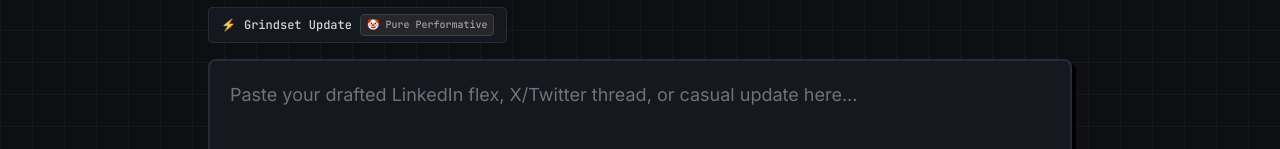
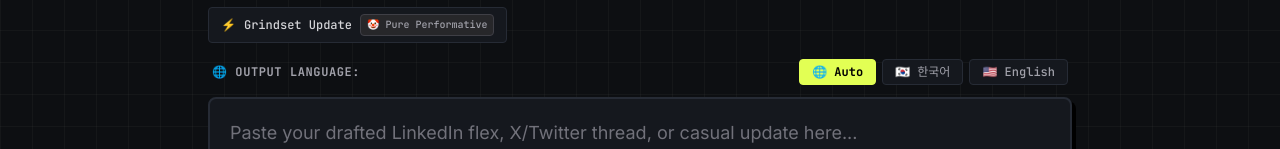
Before and after one commit to jaekeunbaik/DeCringe, a Next.js app: page / in a window 1280 px wide. Shown: the part 386-535 px from the top of the page. Built offline with nearby package versions, Linux system fonts and the light colour scheme; no server answers.

Commit message:
feat: add Output Language Selector (Auto, 🇰🇷 한국어, 🇺🇸 English) for custom AI rewrites

```diff
--- a/app/api/polish/route.ts
+++ b/app/api/polish/route.ts
@@ -4,7 +4,7 @@
 export async function POST(req: NextRequest) {
   try {
     const body = await req.json().catch(() => ({}));
-    const { text } = body;
+    const { text, targetLang } = body;
 
     if (!text || typeof text !== "string" || text.trim().length === 0) {
       return NextResponse.json(
@@ -20,7 +20,7 @@
       );
     }
 
-    const result = await analyzeAndPolishPost(text.trim());
+    const result = await analyzeAndPolishPost(text.trim(), targetLang || "auto");
 
     // Optional Discord webhook logging if configured
     const discordUrl = process.env.DISCORD_WEBHOOK_URL || process.env.VITE_DISCORD_WEBHOOK_URL;
--- a/app/page.tsx
+++ b/app/page.tsx
@@ -18,7 +18,7 @@
     fetch("/api/track").catch(() => {});
   }, []);
 
-  const handlePolishPost = async (inputText: string) => {
+  const handlePolishPost = async (inputText: string, targetLang: "auto" | "ko" | "en" = "auto") => {
     setIsLoading(true);
     setError(null);
     setOriginalText(inputText);
@@ -29,7 +29,7 @@
         headers: {
           "Content-Type": "application/json",
         },
-        body: JSON.stringify({ text: inputText }),
+        body: JSON.stringify({ text: inputText, targetLang }),
       });
 
       const json = await res.json();
--- a/components/InputSection.tsx
+++ b/components/InputSection.tsx
@@ -5,7 +5,7 @@
 import { Sparkles, RefreshCw, AlertCircle, ArrowRight } from "lucide-react";
 
 interface InputSectionProps {
-  onPolish: (text: string) => void;
+  onPolish: (text: string, targetLang: "auto" | "ko" | "en") => void;
   isLoading: boolean;
   error?: string | null;
 }
@@ -21,6 +21,7 @@
 
 export function InputSection({ onPolish, isLoading, error }: InputSectionProps) {
   const [text, setText] = useState("");
+  const [targetLang, setTargetLang] = useState<"auto" | "ko" | "en">("auto");
   const [loadingMsgIdx, setLoadingMsgIdx] = useState(0);
 
   // Rotate loading message while analyzing
@@ -43,7 +44,7 @@
   const handleSubmit = (e: React.FormEvent) => {
     e.preventDefault();
     if (!text.trim() || isLoading) return;
-    onPolish(text.trim());
+    onPolish(text.trim(), targetLang);
   };
 
   const charCount = text.length;
@@ -86,6 +87,46 @@
             </span>
           </button>
         ))}
+      </div>
+
+      {/* Language Selector */}
+      <div className="flex flex-wrap items-center justify-between gap-2 mb-3 px-1 font-mono text-xs">
+        <span className="text-zinc-400 font-bold uppercase tracking-wider">🌐 Output Language:</span>
+        <div className="flex items-center gap-1.5">
+          <button
+            type="button"
+            onClick={() => setTargetLang("auto")}
+            className={`px-3 py-1 rounded border transition-all ${
+              targetLang === "auto"
+                ? "bg-accent-lime text-black border-accent-lime font-bold"
+                : "bg-card text-zinc-400 border-border hover:border-zinc-500"
+            }`}
+          >
+            🌐 Auto
+          </button>
+          <button
+            type="button"
+            onClick={() => setTargetLang("ko")}
+            className={`px-3 py-1 rounded border transition-all ${
+              targetLang === "ko"
+                ? "bg-accent-lime text-black border-accent-lime font-bold"
+                : "bg-card text-zinc-400 border-border hover:border-zinc-500"
+            }`}
+          >
+            🇰🇷 한국어
+          </button>
+          <button
+            type="button"
+            onClick={() => setTargetLang("en")}
+            className={`px-3 py-1 rounded border transition-all ${
+              targetLang === "en"
+                ? "bg-accent-lime text-black border-accent-lime font-bold"
+                : "bg-card text-zinc-400 border-border hover:border-zinc-500"
+            }`}
+          >
+            🇺🇸 English
+          </button>
+        </div>
       </div>
 
       {/* Form */}
--- a/lib/gemini.ts
+++ b/lib/gemini.ts
@@ -41,10 +41,22 @@
   });
 };
 
-export async function analyzeAndPolishPost(userDraft: string): Promise<PolishResult> {
+export async function analyzeAndPolishPost(
+  userDraft: string,
+  targetLang: "auto" | "ko" | "en" = "auto"
+): Promise<PolishResult> {
   const ai = getAiClient();
 
-  const isKoreanDraft = /[ㄱ-ㅎ|ㅏ-ㅣ|가-힣]/.test(userDraft);
+  const isKoreanDraft =
+    targetLang === "ko"
+      ? true
+      : targetLang === "en"
+      ? false
+      : /[ㄱ-ㅎ|ㅏ-ㅣ|가-힣]/.test(userDraft);
+
+  const languageRule = isKoreanDraft
+    ? "CRITICAL LANGUAGE RULE: Write the oneLineRoast and all 3 rewrites in natural, witty Korean (한국어)."
+    : "CRITICAL LANGUAGE RULE: Write the oneLineRoast and all 3 rewrites in natural, punchy English.";
 
   const systemInstruction = `You are "Antidote," a seasoned, witty, anti-cringe communications expert and writing coach for independent developers and tech professionals. You loathe corporate speak, humble-bragging, and overly performant 'LinkedIn-style' posts.
 
@@ -52,7 +64,7 @@
 1. Roast it: Critically analyze it for obnoxiousness, humble-bragging, and "LinkedIn-ness."
 2. Rewrite it: Provide 3 new, authentic, genuinely human versions.
 
-CRITICAL LANGUAGE RULE: Match the language of the user's input draft! If the user draft is written in Korean, respond with oneLineRoast and rewrites in natural, sharp Korean. If the user draft is written in English, respond in English.
+${languageRule}
 
 Tone Guide for Rewrites:
 * NEVER: Use "Here are some takeaways...", "I am humbled to share...", "A quick thread...", "What's your view?", "Let's dive in", "Agree?".
```
Also changed, not shown: 1 other file (tests, documents, lock files or other folders).
